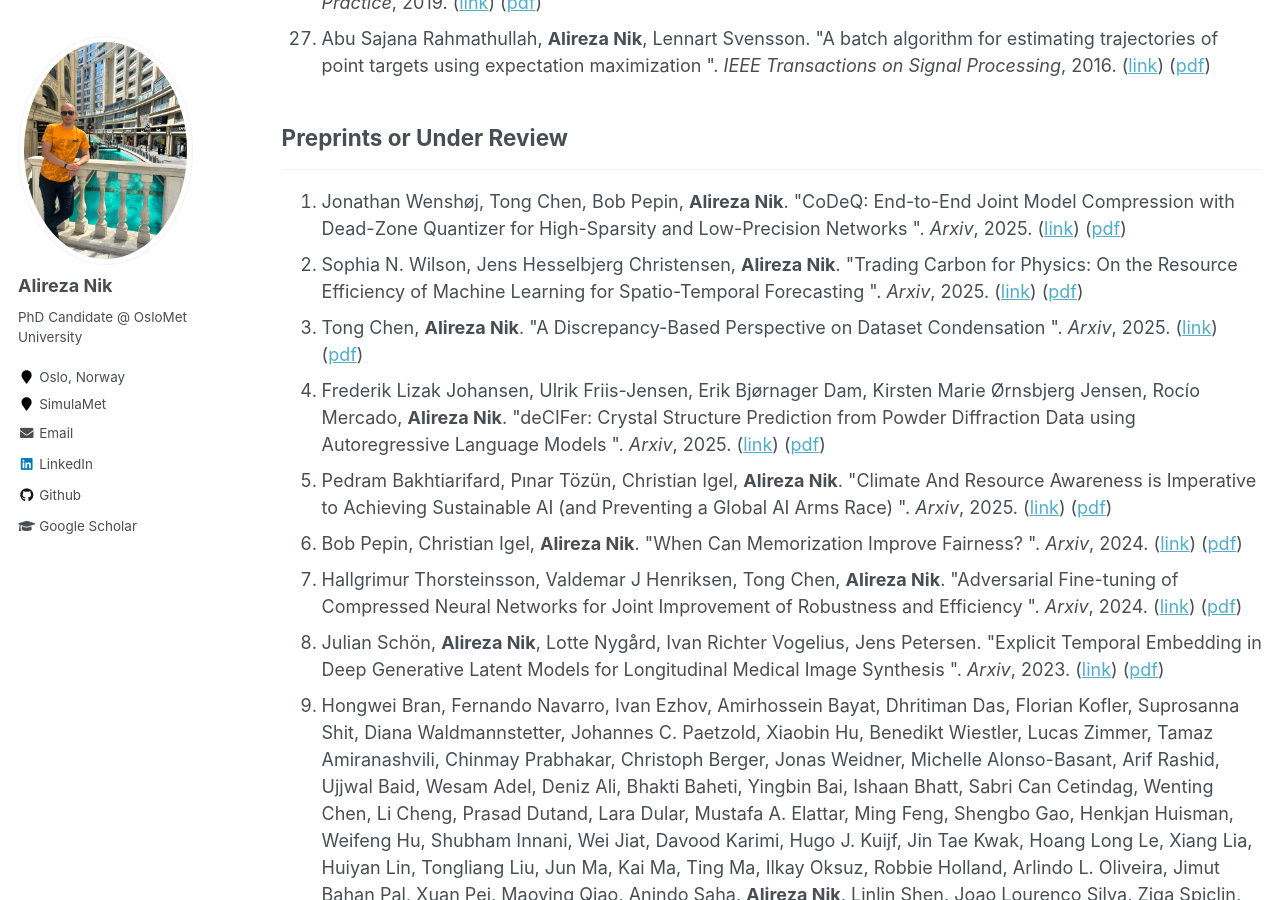
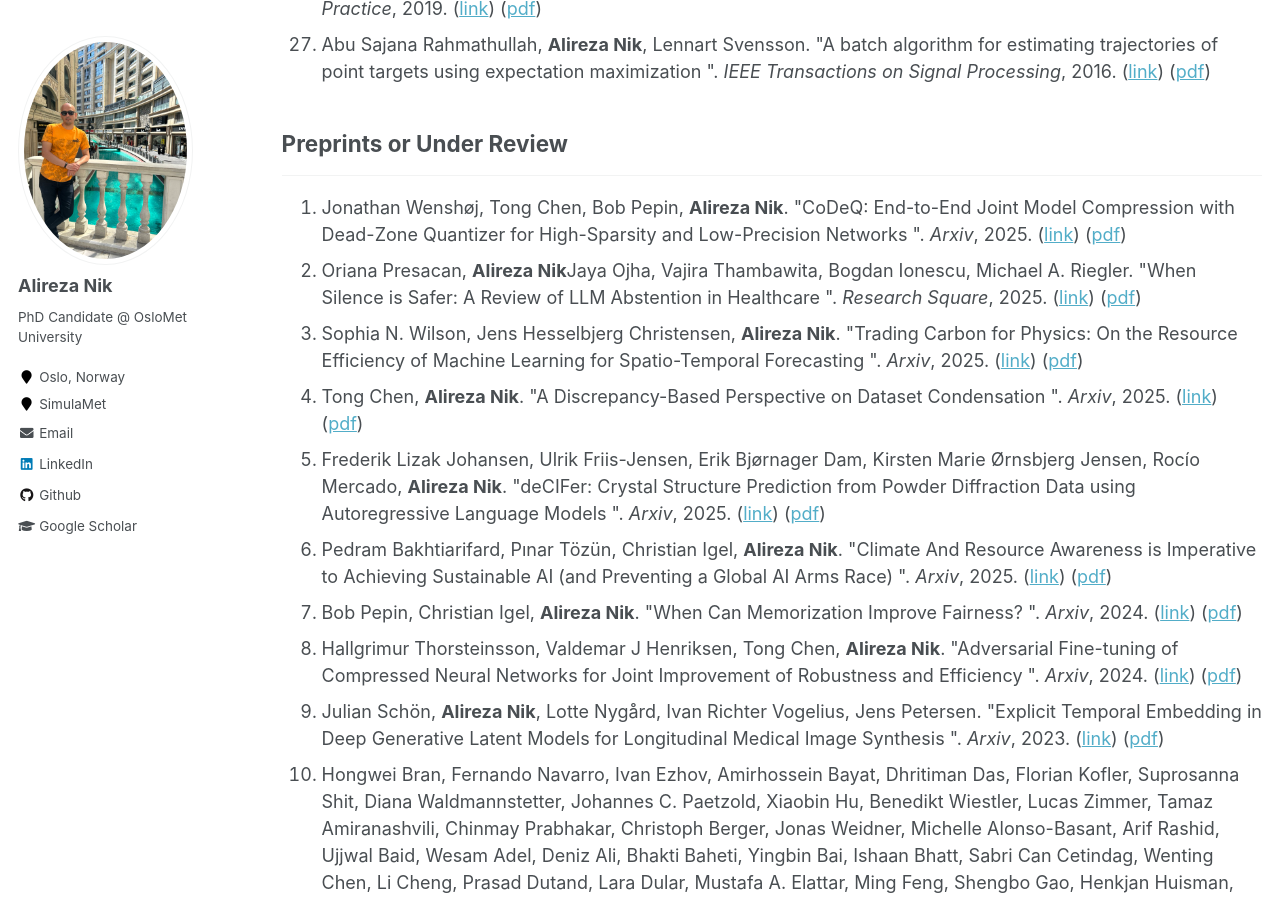
Before and after one commit to ds-anik/ds-anik.github.io, a Jekyll site: the page built from _pages/publications.md, in a window 1280 px wide and 900 px high, scrolled down 5388 px. Built offline with Jekyll 4.4.1, drawn with Linux system fonts in a browser that asks for light colours.

Commit message:
Add abstention review

```diff
--- a/_pages/publications.md
+++ b/_pages/publications.md
@@ -4,6 +4,8 @@ title: "Publications and Research Work"
 permalink: /publications/
 author_profile: true
 ---
+
+<br><br>
 
 {% include base_path %}
 {% if author.googlescholar %}
@@ -13,8 +15,6 @@ You can also find my articles on <u><a href="{{author.googlescholar}}">my Google
 - [Conference Papers](#conference-papers)
 - [Journal Articles](#journal-articles)
 - [Preprints or Under Review](#preprints-or-under-review)
-
-<br><br>
 
 ## Conference Papers
 
--- /dev/null
+++ b/_publications/2025-12-oriana-review.md
@@ -0,0 +1,13 @@
+---
+title: "When Silence is Safer: A Review of LLM Abstention in Healthcare"
+authbefore: "Oriana Presacan, "
+authafter: "Jaya Ojha, Vajira Thambawita, Bogdan Ionescu, Michael A. Riegler"
+collection: publications
+permalink: /publication/2025-12-oriana-review
+date: 2025-12-14
+venue: "Research Square"
+pubtype: "preprint"
+project: ""
+paperurl: https://www.researchsquare.com/article/rs-8148261/v1
+pdf: https://assets-eu.researchsquare.com/files/rs-8148261/v1_covered_4695fd78-a061-4e05-9ac1-f7194c49d388.pdf?c=1765768336
+---
```
